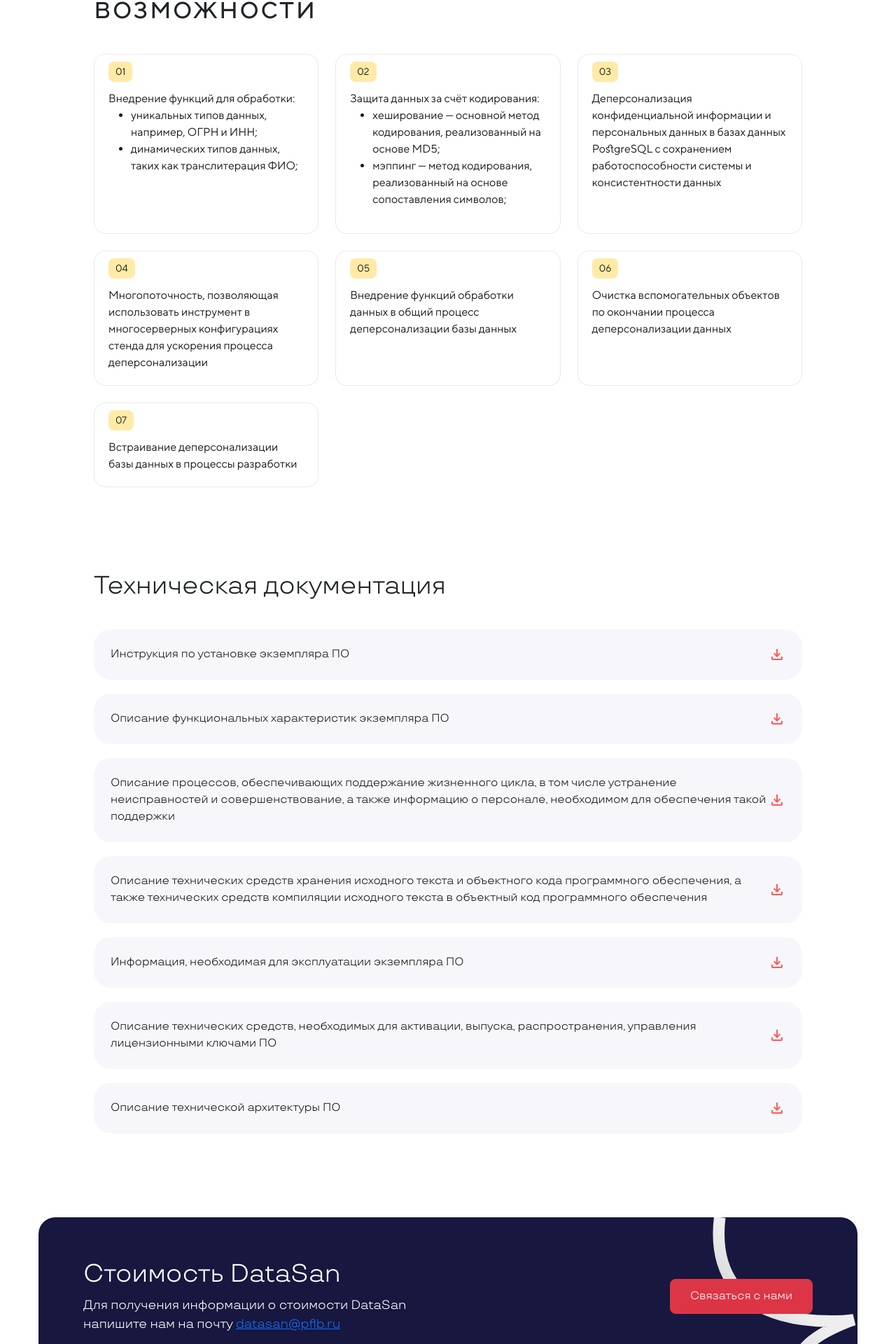
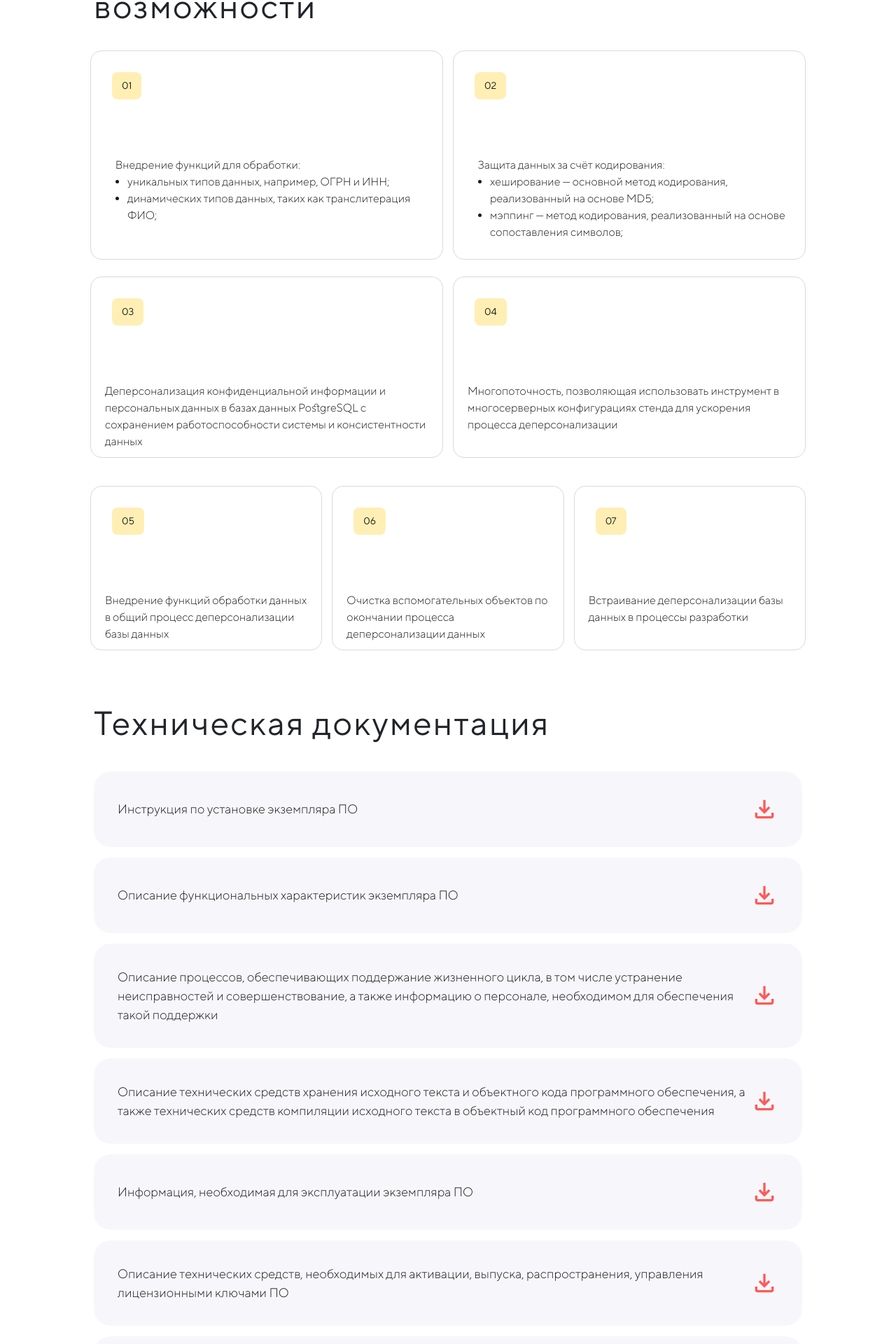
Before and after one commit to Aleator2023/datasan-react, a React (Vite) app: page /installation in a window 1280 px wide. Shown: the part 639-2559 px from the top of the page at 70% size. Built offline with nearby package versions, Linux system fonts and the light colour scheme.

Commit message:
Коммит от 21  июня , шрифты

```diff
--- a/src/components/FunctionalFeaturesBlock.tsx
+++ b/src/components/FunctionalFeaturesBlock.tsx
@@ -5,7 +5,7 @@
     number: '01',
     text: (
       <>
-        Внедрение функций для обработки:
+        &nbsp;&nbsp;&nbsp;&nbsp;&nbsp;Внедрение функций для обработки:
         <ul>
           <li>уникальных типов данных, например, ОГРН и ИНН;</li>
           <li>динамических типов данных, таких как транслитерация ФИО;</li>
@@ -17,7 +17,7 @@
     number: '02',
     text: (
       <>
-        Защита данных за счёт кодирования:
+        &nbsp;&nbsp;&nbsp;&nbsp;&nbsp;Защита данных за счёт кодирования:
         <ul>
           <li>хеширование — основной метод кодирования, реализованный на основе MD5;</li>
           <li>мэппинг — метод кодирования, реализованный на основе сопоставления символов;</li>
@@ -69,14 +69,25 @@
         возможности
       </h2>
 
-<div className="features-grid">
-  {features.map((item, idx) => (
+      <div className="features-wrapper">
+        <div className="features-group first-group">
+          {features.slice(0, 4).map((item, idx) => (
             <div key={idx} className="feature-box">
               <span className="feature-number">{item.number}</span>
               <div className="feature-text">{item.text}</div>
             </div>
           ))}
         </div>
+
+        <div className="features-group second-group">
+          {features.slice(4).map((item, idx) => (
+            <div key={idx + 4} className="feature-box">
+              <span className="feature-number">{item.number}</span>
+              <div className="feature-text">{item.text}</div>
+            </div>
+          ))}
+        </div>
+      </div>
     </section>
   );
 };
--- a/src/styles/FunctionalFeaturesBlock.css
+++ b/src/styles/FunctionalFeaturesBlock.css
@@ -33,65 +33,73 @@
   }
 
 
-
-  .features-grid {
-    display: grid;
-    gap: 24px;
-    grid-template-columns: 1fr;
-  }
-
-  @media (min-width: 768px) {
-    .features-grid {
-      grid-template-columns: repeat(2, 1fr);
-    }
-  }
-
-  @media (min-width: 1200px) {
-    .features-grid {
-      grid-template-columns: repeat(3, 1fr);
-    }
-
-    .feature-box:nth-child(1),
-    .feature-box:nth-child(2) {
-      grid-column: span 1;
-    }
-
-    .feature-box:nth-child(3),
-    .feature-box:nth-child(4) {
-      grid-column: span 1;
-    }
-
-    .feature-box:nth-child(5),
-    .feature-box:nth-child(6),
-    .feature-box:nth-child(7) {
-      grid-column: span 1;
-    }
-  }
-
   .feature-box {
-    border: 1px solid #eaeaea;
+    border: 1px solid #dadada;
     border-radius: 16px;
     background-color: #fff;
     padding: 20px;
     height: 100%;
     display: flex;
     flex-direction: column;
+    margin: -5px;
   }
 
   .feature-number {
-    background-color: #ffeaa7;
+    background-color: #ffefb5;
     color: #1a1a1a;
     font-weight: 500;
     font-size: 14px;
     border-radius: 8px;
-    padding: 4px 10px;
+    padding: 9px 14px;
     align-self: flex-start;
     margin-bottom: 12px;
-    margin-top: -10px;
-    margin-right: -10px;
+    margin-top: 10px;
+    margin-left: 10px;
   }
 
   .feature-text {
+    padding-top: 70px;
     font-size: 16px;
+    font-weight: 300;
     color: #1a1a1a;
   }
+
+  .features-wrapper {
+  display: flex;
+  flex-direction: column;
+  gap: 40px;
+}
+
+/* Общая сетка для групп */
+.features-group {
+  display: grid;
+  gap: 24px;
+}
+
+/* ==== Первая группа: 2 в строке при ≥640px ==== */
+.first-group {
+  grid-template-columns: 1fr;
+}
+
+@media (min-width: 640px) {
+  .first-group {
+    grid-template-columns: repeat(2, 1fr);
+  }
+}
+
+/* ==== Вторая группа: 3 в строке при ≥1024px ==== */
+.second-group {
+  grid-template-columns: 1fr;
+}
+
+@media (min-width: 768px) {
+  .second-group {
+    grid-template-columns: repeat(2, 1fr);
+  }
+}
+
+@media (min-width: 1024px) {
+  .second-group {
+    grid-template-columns: repeat(3, 1fr);
+  }
+}
--- a/src/styles/HeroMain.css
+++ b/src/styles/HeroMain.css
@@ -19,18 +19,17 @@
   content: '';
   position: absolute;
   top: 0px;
-  right: -200px;
+  right: -255px;
   width: 800px;
   height: 100%;
   background-image: url('../assets/Vector 921.png');
   background-repeat: no-repeat;
-  background-size: 100% 120%;
+  background-size: 100% 100%;
   background-position: right top;
   pointer-events: none;
   z-index: 0;
-
-  -webkit-mask-image: linear-gradient(to right, black 90%, transparent 70%);
-  mask-image: linear-gradient(to right, black 82%, transparent 70%);
+  -webkit-mask-image: linear-gradient(to right, black 68.1%, transparent 60%);
+  mask-image: linear-gradient(to right, black 68.1%, transparent 60%);
   -webkit-mask-repeat: no-repeat;
   mask-repeat: no-repeat;
   -webkit-mask-size: 100% 100%;
--- a/src/styles/InstallationPricingBlock.css
+++ b/src/styles/InstallationPricingBlock.css
@@ -2,9 +2,9 @@
     position: relative;
     background-color: #17173F;
     border-radius: 24px;
-    padding: 60px 5vw;
+    padding: 40px 5vw;
     color: white;
-    font-family: 'TT Travels', sans-serif;
+    font-family: 'TTNorms', Arial, sans-serif;
     overflow: hidden;
     max-width: 1170px;
     margin: 60px auto;
@@ -13,11 +13,12 @@
   .pricing-bg {
     position: absolute;
     top: 0;
-    right: -40px; /* немного сдвигаем */
+    right: -40px;
     height: 100%;
     object-fit: cover;
     z-index: 0;
-    filter: grayscale(1); /* делаем ч/б */
+    filter: grayscale(1);
+    opacity: 0.6;
   }
 
   .pricing-content {
@@ -34,25 +35,34 @@
     max-width: 700px;
   }
 
+  .pricing-text a {
+    color: #ffffff;
+    text-decoration: underline;
+  }
+
   .pricing-content h2 {
-    font-size: 36px;
-    font-weight: 500;
+    font-size: 48px;
+    font-weight: 400;
     margin-bottom: 8px;
   }
 
   .pricing-content p {
-    font-size: 18px;
+    font-size: 22px;
     margin: 0;
     line-height: 1.5;
   }
 
   .pricing-content a.btn {
-    padding: 12px 28px;
+    padding: 14px 40px;
     border-radius: 8px;
-    font-weight: 500;
-    font-size: 16px;
+    font-weight: 300;
+    letter-spacing: 1px;
+    font-size: 18px;
     text-decoration: none;
+    background-color: #Ff5959;
     color: white;
+    transition: background 0.3s ease;
+    margin-right: -30px;
   }
 
   @media (min-width: 768px) {
--- a/src/styles/InstallationSupportBlock.css
+++ b/src/styles/InstallationSupportBlock.css
@@ -2,9 +2,9 @@
     position: relative;
     background-color: #f7f7fb;
     border-radius: 24px;
-    padding: 60px 5vw;
+    padding: 80px 3vw;
     color: #1a1a1a;
-    font-family: 'TT Travels', sans-serif;
+    font-family: 'TTNorms', Arial, sans-serif;
     overflow: hidden;
     max-width: 1170px;
     margin: 60px auto;
@@ -12,7 +12,7 @@
 
   .support-bg {
     position: absolute;
-    bottom: 0;
+    top: 20px;
     right: 0;
     width: 100%;
     max-width: 1200px;
@@ -28,22 +28,31 @@
   }
 
   .support-content h2 {
-    font-size: 36px;
+    font-size: 50px;
     font-weight: 500;
     margin-bottom: 16px;
   }
 
   .support-content p {
-    font-size: 18px;
+    font-size: 20px;
     line-height: 1.5;
     margin-bottom: 24px;
   }
 
+
+
   .support-content a.btn {
+    background-color: #Ff5959;
     padding: 12px 28px;
+    margin-top: 38px;
     border-radius: 8px;
-    font-weight: 500;
-    font-size: 16px;
+    font-weight: 300;
+    font-size: 18px;
     text-decoration: none;
     color: white;
   }
+
+  .support-content p a {
+  color: #1a1a1a; /* чёрный */
+  text-decoration: underline;
+}
--- a/src/styles/TechnicalDocsBlock.css
+++ b/src/styles/TechnicalDocsBlock.css
@@ -1,10 +1,11 @@
 .tech-docs {
-    padding: 60px 5vw;
-    font-family: 'TT Travels', sans-serif;
+    padding: 10px 5vw;
+    font-family: 'TTNorms', Arial, sans-serif;
   }
 
   .tech-docs-title {
-    font-size: 36px;
+    font-size: 48px;
+    letter-spacing: 2px;
     font-weight: 500;
     margin-bottom: 40px;
   }
@@ -12,13 +13,13 @@
   .tech-docs-list {
     display: flex;
     flex-direction: column;
-    gap: 20px;
+    gap: 15px;
   }
 
   .tech-doc-item {
     background-color: #f7f7fb;
     border-radius: 24px;
-    padding: 24px;
+    padding: 34px;
     display: flex;
     justify-content: space-between;
     align-items: center;
@@ -32,11 +33,11 @@
   }
 
   .doc-title {
-    font-size: 16px;
-    font-weight: 400;
+    font-size: 18px;
+    font-weight: 300;
   }
 
   .download-icon {
-    width: 24px;
-    height: 24px;
+    width: 40px;
+    height: 40px;
   }
```
Lines whose indentation alone changed are shown as unchanged.
